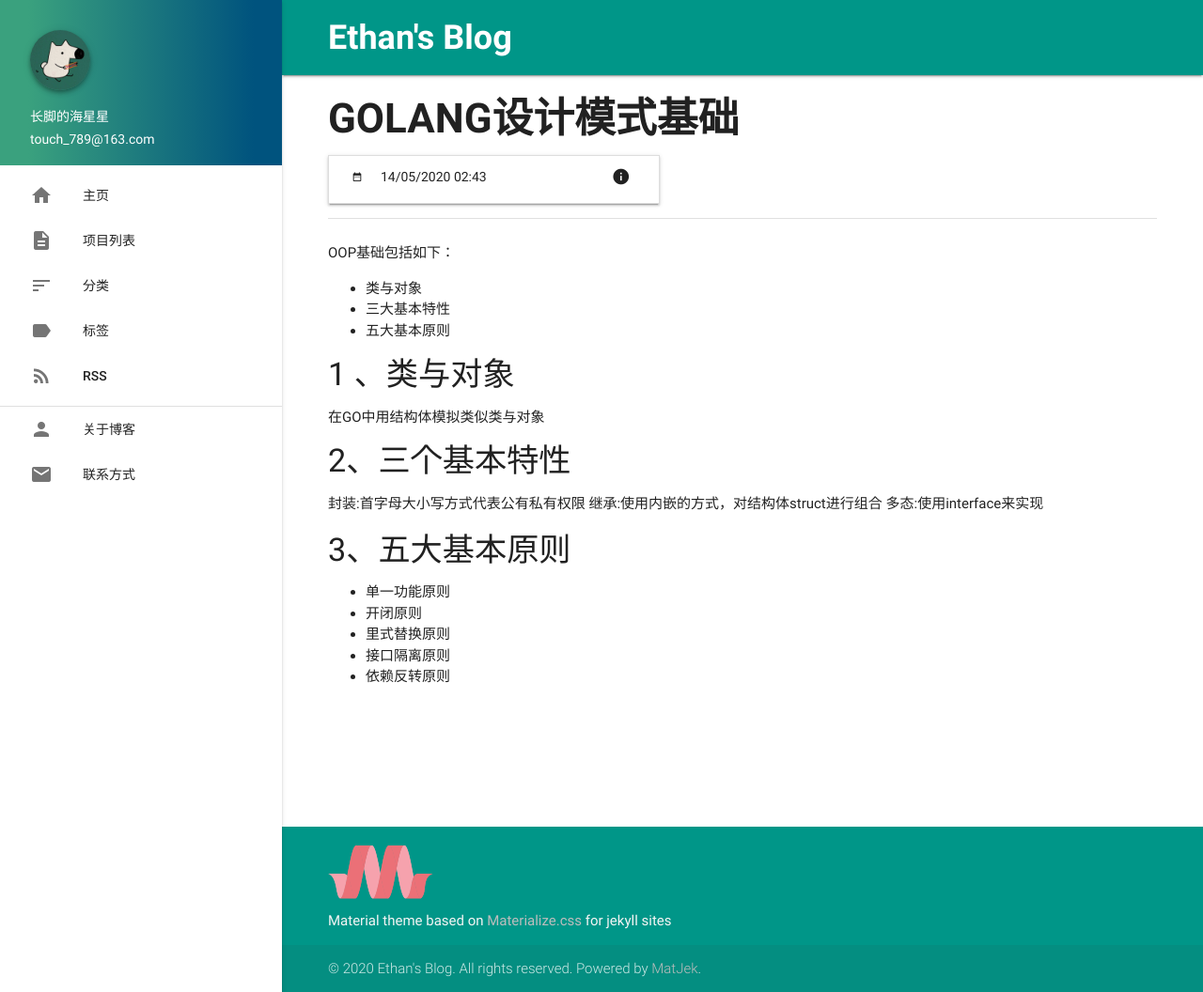
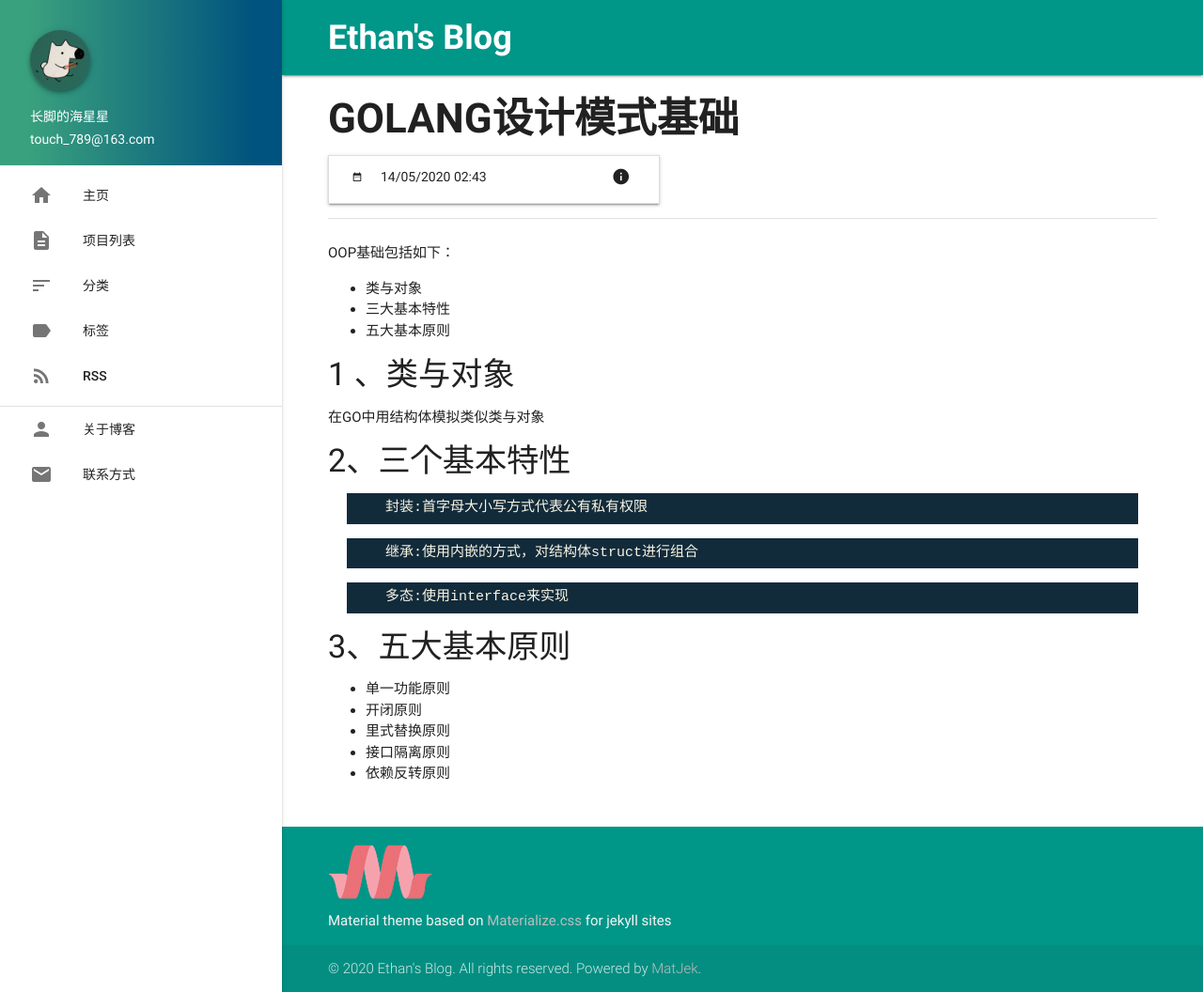
Before and after one commit to EthanChenLi/EthanChenLi.github.io, a Jekyll site: the page built from _posts/2020-5-14-go.md, in a window 1280 px wide and 1056 px high. Shown: the whole window at 94% size. Built offline with Jekyll 4.4.1, drawn with Linux system fonts in a browser that asks for light colours; comment, search, counter and statistics services are not loaded.

Commit message:
no message

````diff
--- a/_posts/2020-5-14-go.md
+++ b/_posts/2020-5-14-go.md
@@ -15,10 +15,15 @@ OOP基础包括如下：
   在GO中用结构体模拟类似类与对象
 
 #### 2、三个基本特性
-```封装```:首字母大小写方式代表公有私有权限
-```继承```:使用内嵌的方式，对结构体struct进行组合
-```多态```:使用interface来实现
-
+```html
+    封装:首字母大小写方式代表公有私有权限
+```
+```html
+    继承:使用内嵌的方式，对结构体struct进行组合
+```
+```html
+    多态:使用interface来实现
+```
 #### 3、五大基本原则
 * 单一功能原则
 * 开闭原则
````
